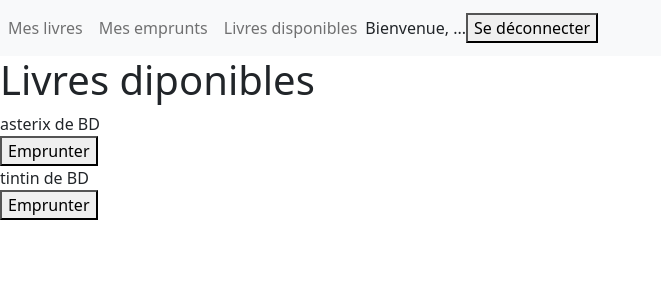
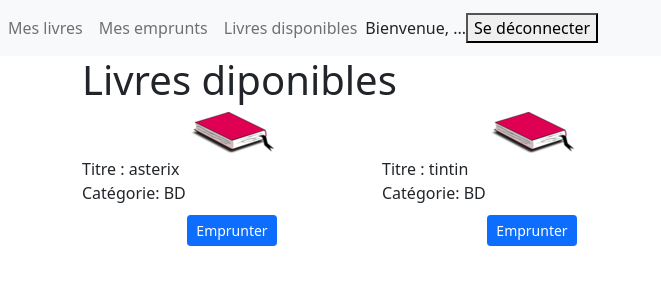
Before and after one commit to smaestri/sharebook-042022, a React (Create React App) app in the folder frontend/my-app/: page /listBooks in a window 1280 px wide. Shown: the top 300 px of the page, without its empty margins (0-661 px from the left). Built offline with nearby package versions, Linux system fonts and the light colour scheme.

Commit message:
Session 105 - Styling ListBooks et Book

```diff
--- a/frontend/my-app/src/Book.js
+++ b/frontend/my-app/src/Book.js
@@ -1,9 +1,19 @@
 import React from 'react'
+import './Book.scss'
+import bookImg from './book.png'
 
 export default class Book extends React.Component {
+
     render() {
         return (
-            <div>{this.props.title} de {this.props.category}</div>
+            <div className="book">
+                <div className="book-image">
+                    <img src={bookImg} alt="Book" />
+                </div>
+                <div>Titre : {this.props.title}</div>
+                <div>Catégorie: {this.props.category}</div>
+            </div>
         )
     }
+
 }
--- /dev/null
+++ b/frontend/my-app/src/Book.scss
@@ -0,0 +1,10 @@
+.book {
+    width: 300px;
+    display: flex;
+    flex-direction: column;
+    margin-bottom: 10px;
+    .book-image {
+        text-align: center
+    }
+
+}
--- a/frontend/my-app/src/ListBooks.js
+++ b/frontend/my-app/src/ListBooks.js
@@ -1,5 +1,8 @@
 import React from 'react'
 import Book from './Book'
+
+import './MyBooks.scss'
+import './ListBooks.scss'
 
 export default class ListBooks extends React.Component {
 
@@ -26,14 +29,17 @@ export default class ListBooks extends React.Component {
 
   render() {
 
-    return (<div>
+    return (<div className="container" >
       <h1>Livres diponibles</h1>
-      {this.state.books.length === 0 ? "Pas de livres disponibles" : null}
-      {this.state.books.map(book => (<div>
-        <Book title={book.title} category={book.category}></Book>
-        <button>Emprunter</button>
-      </div>))}
-      <br />
+      <div className="list-container">
+        {this.state.books.length === 0 ? "Pas de livres disponibles" : null}
+        {this.state.books.map((book) => (<div className="list-book-container">
+          <Book title={book.title} category={book.category}></Book>
+          <div className="text-center">
+            <button className="btn btn-primary btn-sm">Emprunter</button>
+          </div>
+        </div>))}
+      </div>
     </div>)
 
   }
--- /dev/null
+++ b/frontend/my-app/src/ListBooks.scss
@@ -0,0 +1,3 @@
+.list-book-container {
+    margin-bottom: 25px;
+}
--- a/frontend/my-app/src/MyBooks.js
+++ b/frontend/my-app/src/MyBooks.js
@@ -29,7 +29,7 @@ class MyBooks extends React.Component {
 
   render() {
     return (
-      <div>
+      <div className="container">
         <h1>Mes livres</h1>
         <div className="list-container">
           {this.state.books.length === 0 ? "Vous n'avez pas déclaré de livres" : null}
@@ -37,13 +37,13 @@ class MyBooks extends React.Component {
             <Book title={book.title} category={book.category}></Book>
             <div className="container-buttons">
               <Link to={`/addBook/${book.id}`}>
-                <button>Modifier</button>
+                <button className="btn btn-primary btn-sm">Modifier</button>
               </Link>
-              <button>Supprimer</button>
+              <button className="btn btn-primary btn-sm">Supprimer</button>
             </div>
           </div>))}
         </div>
-        <Link to="/addBook"><button>Nouveau livre</button></Link>
+        <Link to="/addBook"><button className="btn btn-primary btn-sm">Nouveau livre</button></Link>
       </div>)
   }
 
```
Also changed, not shown: frontend/my-app/src/book.png (added).
